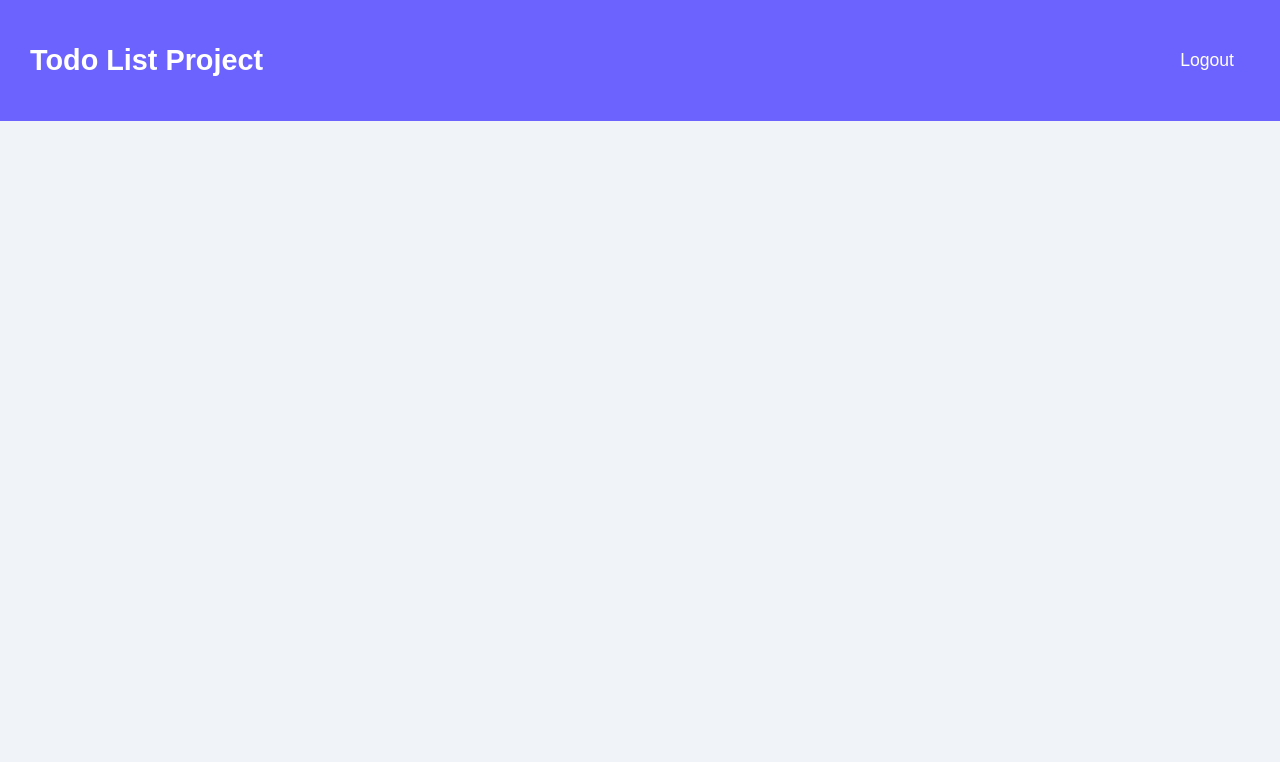
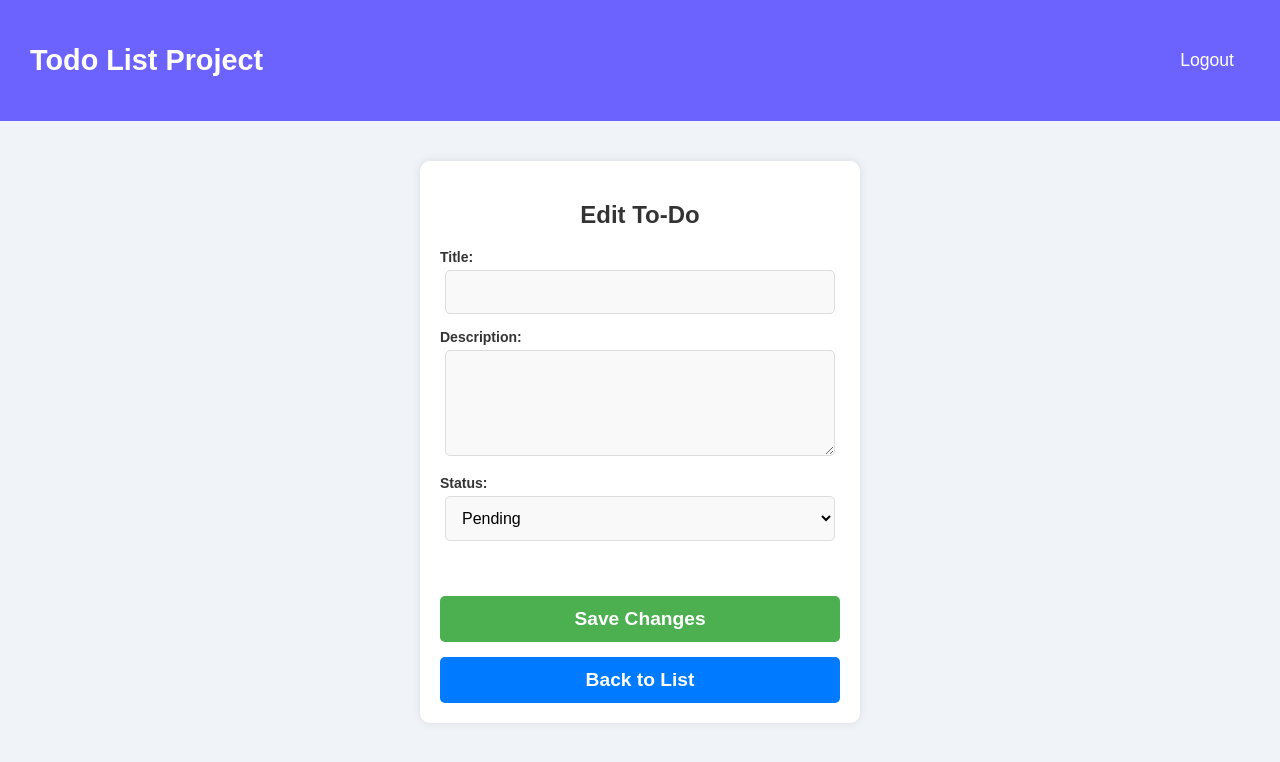
Before and after one commit to light142/todo-list-app, a React (Create React App) app: page /edit-todo/1 in a window 1280 px wide. Shown: the top 762 px of the page. Built offline with nearby package versions, Linux system fonts and the light colour scheme; no server answers; sample sign-in values are in the browser's storage.

Commit message:
added todo card update feature

```diff
--- a/src/App.js
+++ b/src/App.js
@@ -7,6 +7,7 @@ import Login from './components/Login';
 import Logout from './components/Logout'; // Import Logout component
 import TodoList from './components/TodoList';
 import CreateTodo from './components/CreateTodo';
+import EditTodo from './components/EditTodo';
 import PrivateRoute from './components/PrivateRoute';
 import Header from './components/Header'; // Import Header component
 import './App.css'; // Importing styles
@@ -24,6 +25,7 @@ function App() {
             <Route path="/logout" element={<Logout />} />
             <Route path="/todos" element={<PrivateRoute element={TodoList} />} />
             <Route path="/create-todo" element={<PrivateRoute element={CreateTodo} />} />
+            <Route path="/edit-todo/:id" element={<PrivateRoute element={EditTodo} />} />
           </Routes>
         </div>
       </Router>
--- /dev/null
+++ b/src/components/EditTodo.css
@@ -0,0 +1,58 @@
+.edit-todo-container {
+    max-width: 400px;
+    margin: 40px auto;
+    padding: 20px;
+    font-family: Arial, sans-serif;
+    background: #fff;
+    border-radius: 10px;
+    box-shadow: 0px 0px 10px rgba(0, 0, 0, 0.1);
+  }
+
+  h2 {
+    text-align: center;
+    color: #333;
+  }
+
+  label {
+    font-size: 14px;
+    font-weight: bold;
+    display: block;
+    margin-top: 10px;
+  }
+
+  .edit-todo-container input, textarea, select {
+    width: -webkit-fill-available;
+    padding: 12px;
+    margin: 5px;
+    border: 1px solid #ddd;
+    border-radius: 5px;
+    font-size: 1rem;
+    background-color: #f9f9f9;
+    font-family: 'Arial', sans-serif;
+  }
+
+  textarea {
+    height: 80px;
+  }
+
+  button {
+    margin-top: 15px;
+    width: 100%;
+    padding: 10px;
+    background: #0275d8;
+    color: white;
+    border: none;
+    border-radius: 5px;
+    cursor: pointer;
+    transition: 0.2s;
+  }
+
+  button:hover {
+    background: #025aa5;
+  }
+
+  .loading {
+    text-align: center;
+    font-size: 18px;
+    color: #888;
+  }
--- /dev/null
+++ b/src/components/EditTodo.js
@@ -0,0 +1,98 @@
+import React, { useState, useEffect } from "react";
+import { useParams, useNavigate } from "react-router-dom";
+import axios from "axios";
+import { API_URLS } from "../config";
+import Spinner from "../components/Spinner"; // Import Spinner component
+
+import "./EditTodo.css";
+
+const EditTodo = () => {
+    const { id } = useParams(); // Get todo ID from URL
+    const navigate = useNavigate();
+    const [todo, setTodo] = useState({ title: "", description: "", status: "Pending" });
+    const [loading, setLoading] = useState(true);
+    const [saving, setSaving] = useState(false);
+
+    useEffect(() => {
+        fetchTodo();
+    }, []);
+
+    const fetchTodo = async () => {
+        setLoading(true);
+        try {
+            console.log(`${API_URLS.TODOS}${id}`);
+            const token = localStorage.getItem("token");
+            const response = await axios.get(`${API_URLS.TODOS}${id}`, {
+                headers: {
+                    "Content-Type": "application/json",
+                    Authorization: `Token ${token}`,
+                },
+            });
+            setTodo({
+                title: response.data.title,
+                description: response.data.description,
+                status: response.data.status,
+            });
+        } catch (error) {
+            console.error("Error fetching todo", error);
+        }
+        setLoading(false);
+    };
+
+    const handleChange = (e) => {
+        setTodo({ ...todo, [e.target.name]: e.target.value });
+    };
+
+    const handleBack = (e) => {
+        navigate('/todos');
+    }
+
+    const handleSubmit = async (e) => {
+        e.preventDefault();
+        setSaving(true);
+        try {
+            const token = localStorage.getItem("token");
+            await axios.put(`${API_URLS.TODOS}${id}/`, todo, {
+                headers: {
+                    "Content-Type": "application/json",
+                    Authorization: `Token ${token}`,
+                },
+            });
+            navigate("/todos"); // Redirect back to to-do list
+        } catch (error) {
+            console.error("Error updating todo", error);
+        }
+        setSaving(false);
+    };
+
+    if (loading) return <div className='loading'><Spinner /></div>
+
+    return (
+        <div className="edit-todo-container">
+            <h2>Edit To-Do</h2>
+            <form onSubmit={handleSubmit}>
+                <label>Title:</label>
+                <input type="text" name="title" value={todo.title} onChange={handleChange} required />
+
+                <label>Description:</label>
+                <textarea name="description" value={todo.description} onChange={handleChange} required />
+
+                <label>Status:</label>
+                <select name="status" value={todo.status} onChange={handleChange}>
+                    <option value="PENDING">Pending</option>
+                    <option value="IN_PROGRESS">In Progress</option>
+                    <option value="COMPLETED">Completed</option>
+                </select>
+
+                <button type="submit" disabled={saving}>
+                    {saving ? "Saving..." : "Save Changes"}
+                </button>
+                <button onClick={handleBack} className="navigate-button">
+                    Back to List
+                </button>
+            </form>
+        </div>
+    );
+};
+
+export default EditTodo;
--- a/src/components/TodoList.js
+++ b/src/components/TodoList.js
@@ -2,13 +2,14 @@
 import React, { useState, useEffect } from "react";
 import axios from "axios";
 import { API_URLS } from "../config"; // Import the base URL from config file
-import { Link } from 'react-router-dom';
+import { Link, useNavigate  } from 'react-router-dom';
 import Spinner from "../components/Spinner"; // Import Spinner component
 import "./TodoList.css";
 
 const TodoList = () => {
     const [todos, setTodos] = useState([]);
     const [loading, setLoading] = useState(true);
+    const navigate = useNavigate();
 
     useEffect(() => {
         fetchTodos();
@@ -41,7 +42,7 @@ const TodoList = () => {
     };
 
     const handleEdit = (id) => {
-        console.log("edit todo ");
+        navigate(`/edit-todo/${id}`);
     };
 
     const handleDelete = (id) => {
```
